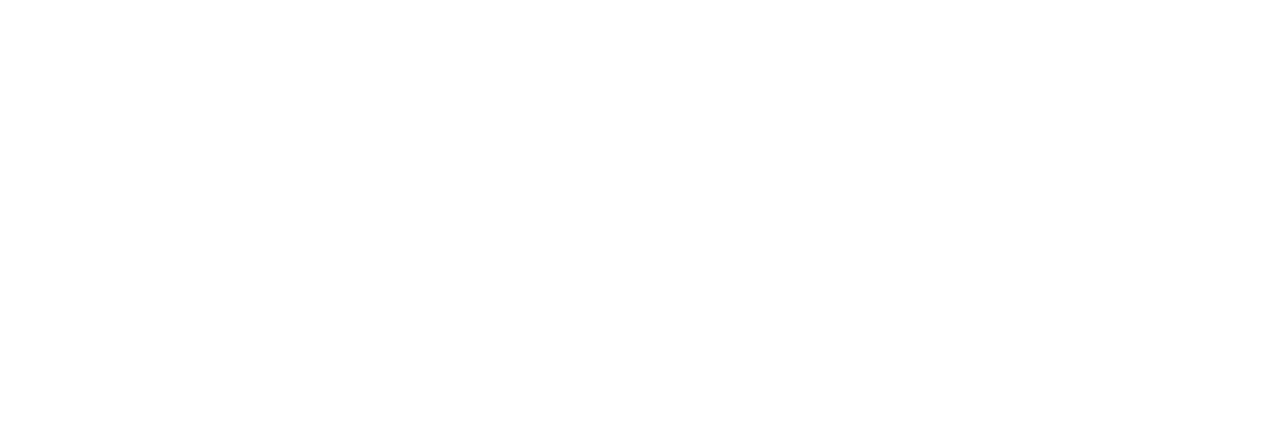
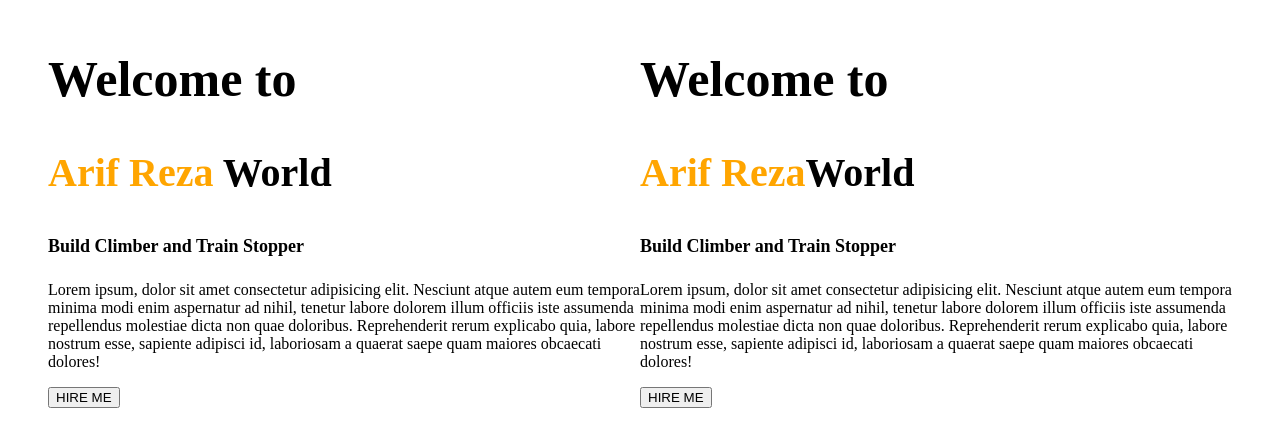
Before and after one commit to ArifRexa/fokira-marka-first-try, a plain HTML site: page index.html in a window 1280 px wide. Drawn offline with Linux system fonts and the light colour scheme.

Commit message:
first entry

```diff
--- a/index.html
+++ b/index.html
@@ -1,5 +1,6 @@
 <!DOCTYPE html>
 <html lang="en">
+
 <head>
     <meta charset="UTF-8">
     <meta http-equiv="X-UA-Compatible" content="IE=edge">
@@ -7,7 +8,30 @@
     <link rel="stylesheet" href="style.css">
     <title>Arif Rexa</title>
 </head>
+
 <body>
+    <section class="fifty-fifty">
+        <div>
+            <h1>Welcome to</h1>
+            <h3><span class="orange-color">Arif Reza</span> World</h3>
+            <h4>Build Climber and Train Stopper</h4>
+            <p>Lorem ipsum, dolor sit amet consectetur adipisicing elit. Nesciunt atque autem eum tempora minima modi enim
+                aspernatur ad nihil, tenetur labore dolorem illum officiis iste assumenda repellendus molestiae dicta non quae
+                doloribus. Reprehenderit rerum explicabo quia, labore nostrum esse, sapiente adipisci id, laboriosam a quaerat
+                saepe quam maiores obcaecati dolores!</p>
+            <button>HIRE ME</button>
+            </div>
+            <div>
+                <h1>Welcome to</h1>
+                <h3><span class="orange-color">Arif Reza</span>World</h3>
+                <h4>Build Climber and Train Stopper</h4>
+                <p>Lorem ipsum, dolor sit amet consectetur adipisicing elit. Nesciunt atque autem eum tempora minima modi enim
+                    aspernatur ad nihil, tenetur labore dolorem illum officiis iste assumenda repellendus molestiae dicta non
+                    quae doloribus. Reprehenderit rerum explicabo quia, labore nostrum esse, sapiente adipisci id, laboriosam a
+                    quaerat saepe quam maiores obcaecati dolores!</p>
+                <button>HIRE ME</button>
+            </div>
+    </section>
+</body>
 
-</body>
 </html>
--- a/style.css
+++ b/style.css
@@ -0,0 +1,22 @@
+
+
+section{
+    margin: 0px 40px 0px 40px;
+}
+h1{
+    font-size: 50px;
+}
+
+h3{
+    font-size: 40px;
+}
+h4{
+    font-size: 18px;
+}
+.orange-color{
+    color: orange;
+}
+.fifty-fifty{
+    display: flex;
+
+}
```
